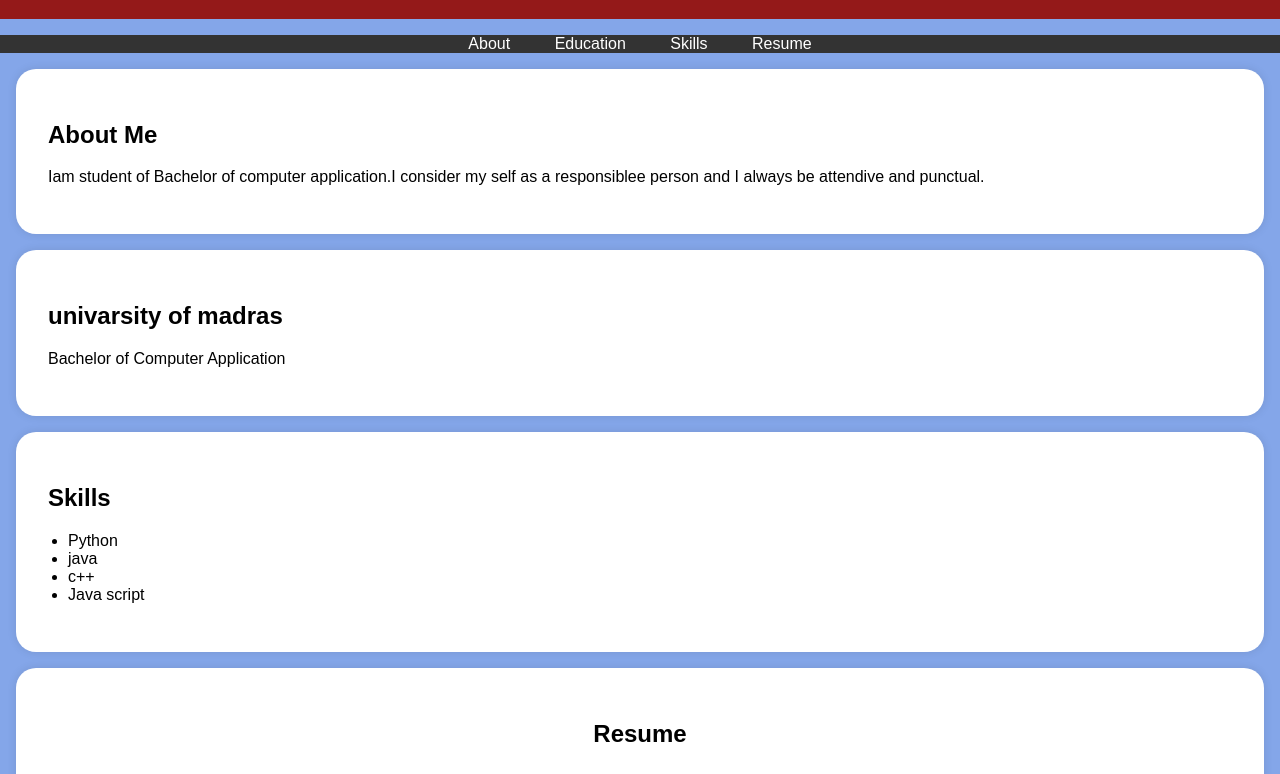
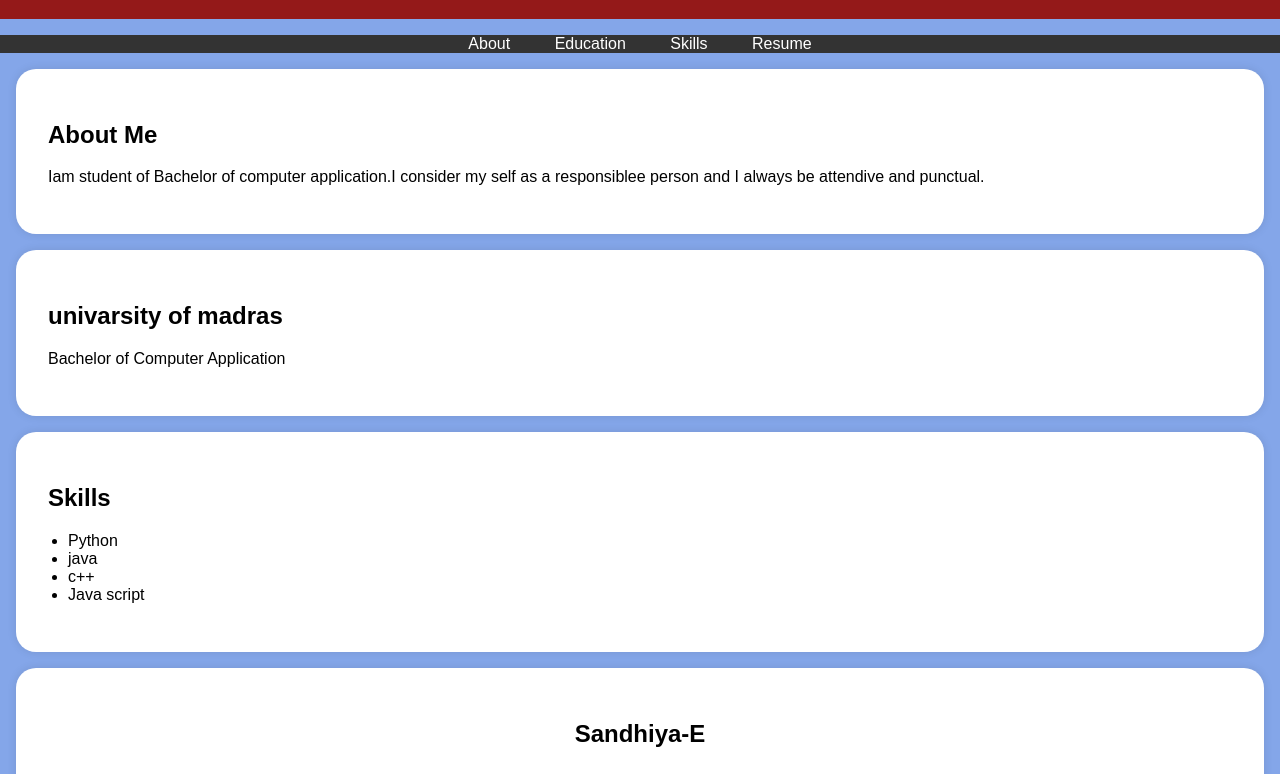
Before and after one commit to 01sandhiya/Sandhiya, a plain HTML site: page index.html in a window 1280 px wide. Shown: the part 178-952 px from the top of the page. Drawn offline with Linux system fonts and the light colour scheme.

Commit message:
index.html

```diff
--- a/index.html
+++ b/index.html
@@ -145,7 +145,7 @@
 
         <div class="section-content">
             <center>
-            <h2>Resume</h2>
+            <h2>Sandhiya-E</h2>
             <a href="file.pdf" target="_blank" class="download-button">Download CV</a>
         </center>
         </div>
```
